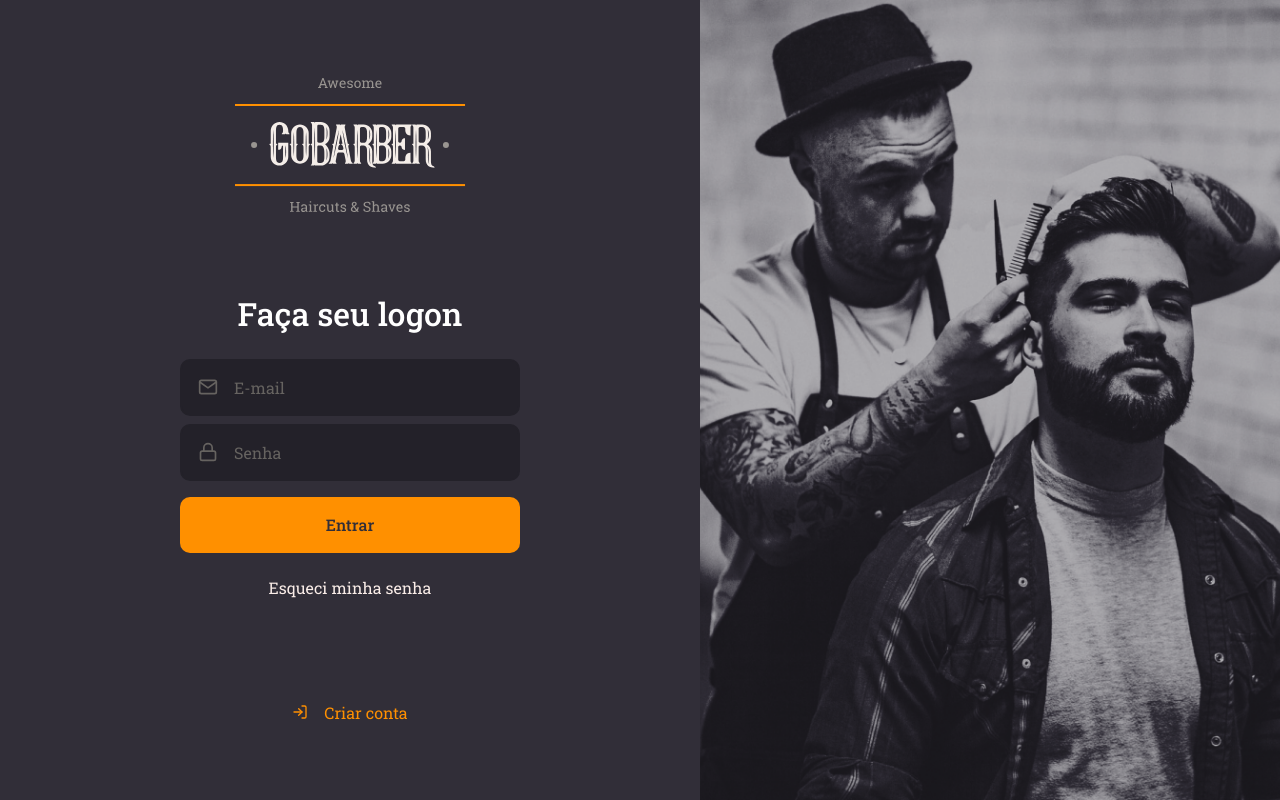
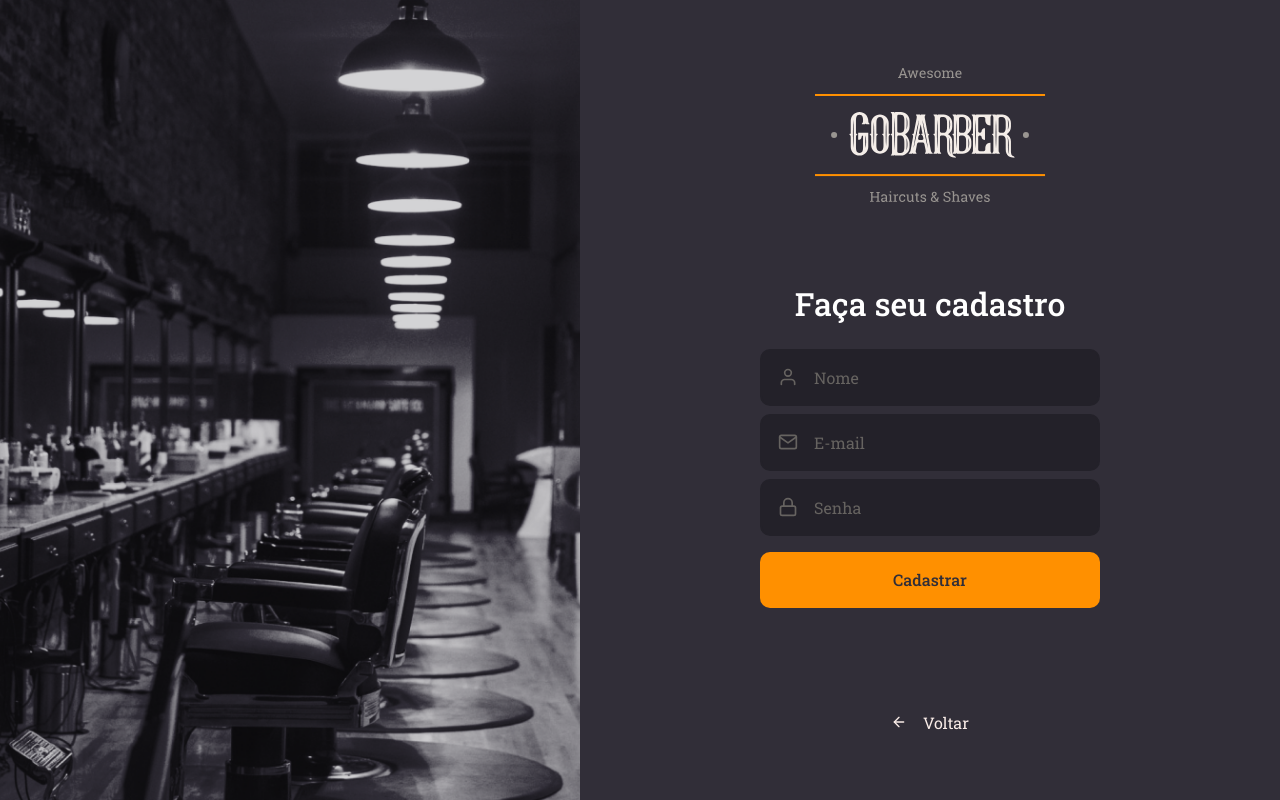
Before and after one commit to joaobezerradev/gobarber-web, a React (Create React App) app: page / in a window 1280 px wide. Built offline with nearby package versions, Linux system fonts and the light colour scheme.

Commit message:
Pagina de cadastro

```diff
--- a/src/App.tsx
+++ b/src/App.tsx
@@ -1,12 +1,12 @@
 import React from 'react';
 
 import GlobalStyles from './styles/global';
-import SignIn from './pages/SignIn';
+import SignUp from './pages/SignUp';
 
 const App: React.FC = () => {
   return (
     <>
-      <SignIn />
+      <SignUp />
       <GlobalStyles />
     </>
   );
--- /dev/null
+++ b/src/pages/SignUp/index.tsx
@@ -0,0 +1,41 @@
+import React from 'react';
+import { FiMail, FiUser, FiLock, FiArrowLeft } from 'react-icons/fi';
+
+import logo from '../../assets/logo.svg';
+
+import Button from '../../components/Button';
+import Input from '../../components/Input';
+
+import { Container, Content, Background } from './styles';
+
+const SignIn: React.FC = () => {
+  return (
+    <Container>
+      <Background />
+      <Content>
+        <img src={logo} alt="GoBarber" />
+
+        <form>
+          <h1>Faça seu cadastro</h1>
+
+          <Input name="nome" icon={FiUser} type="text" placeholder="Nome" />
+          <Input name="email" icon={FiMail} type="text" placeholder="E-mail" />
+          <Input
+            name="password"
+            icon={FiLock}
+            type="password"
+            placeholder="Senha"
+          />
+
+          <Button type="submit">Cadastrar</Button>
+        </form>
+        <a href="new">
+          <FiArrowLeft />
+          Voltar
+        </a>
+      </Content>
+    </Container>
+  );
+};
+
+export default SignIn;
--- /dev/null
+++ b/src/pages/SignUp/styles.ts
@@ -0,0 +1,56 @@
+import styled from 'styled-components';
+import { shade } from 'polished';
+
+import SignUpBackgroundImg from '../../assets/sign-up-background.png';
+
+export const Container = styled.div`
+  height: 100vh;
+
+  display: flex;
+  align-items: stretch;
+`;
+
+export const Content = styled.div`
+  display: flex;
+  flex-direction: column;
+  align-items: center;
+
+  place-content: center;
+
+  width: 100%;
+  max-width: 700px;
+
+  form {
+    margin: 80px 0;
+    width: 340px;
+    text-align: center;
+
+    h1 {
+      margin-bottom: 24px;
+    }
+  }
+  > a {
+    color: #faede8;
+    display: block;
+    margin-top: 24px;
+    text-decoration: none;
+    transition: color 0.2s;
+
+    display: flex;
+    align-items: center;
+
+    svg {
+      margin-right: 16px;
+    }
+
+    &:hover {
+      color: ${shade(0.2, '#faede8')};
+    }
+  }
+`;
+
+export const Background = styled.div`
+  flex: 1;
+  background: url(${SignUpBackgroundImg}) no-repeat center;
+  background-size: cover;
+`;
```
Also changed, not shown: src/assets/sign-up-background.png (added).
